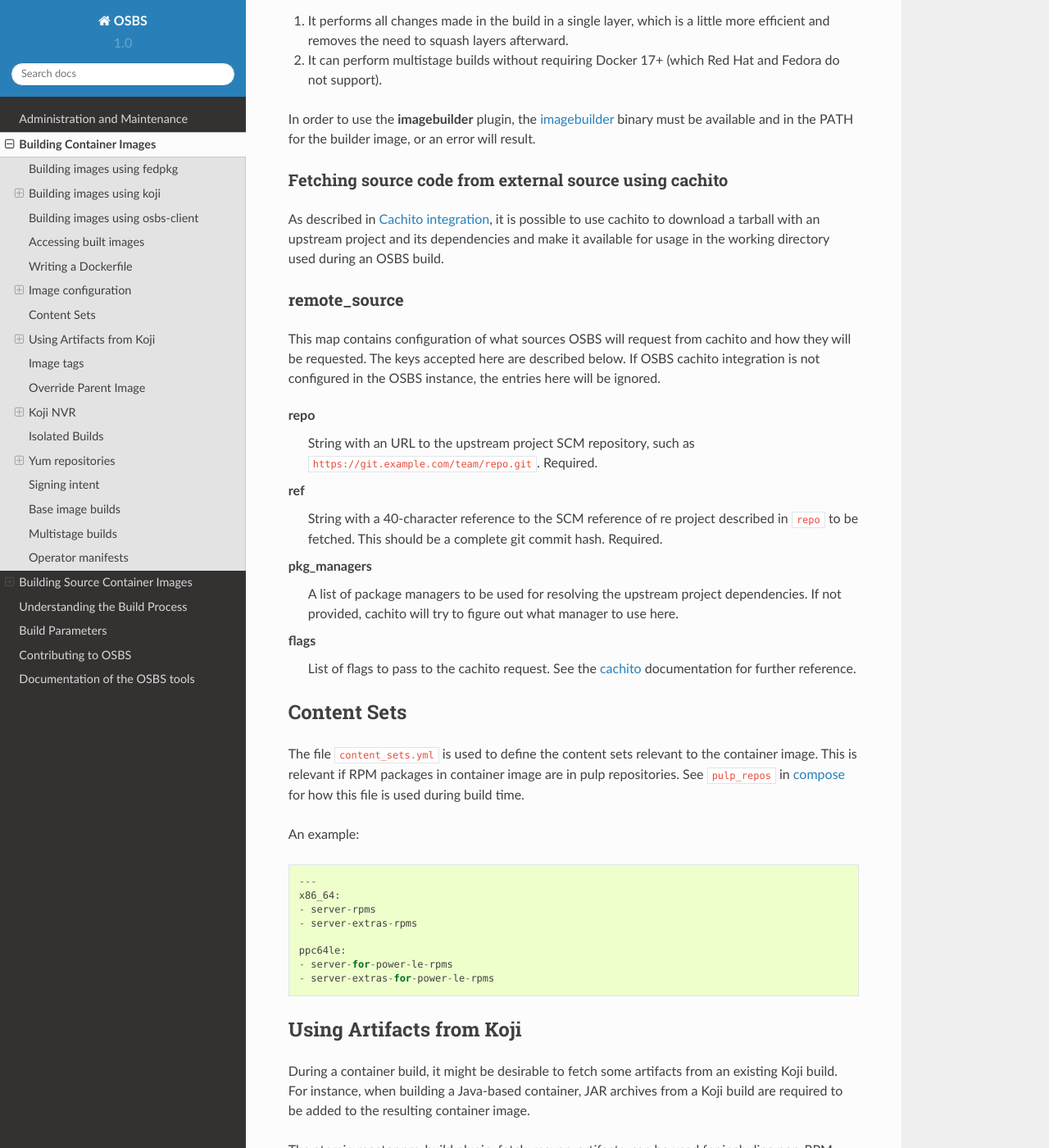
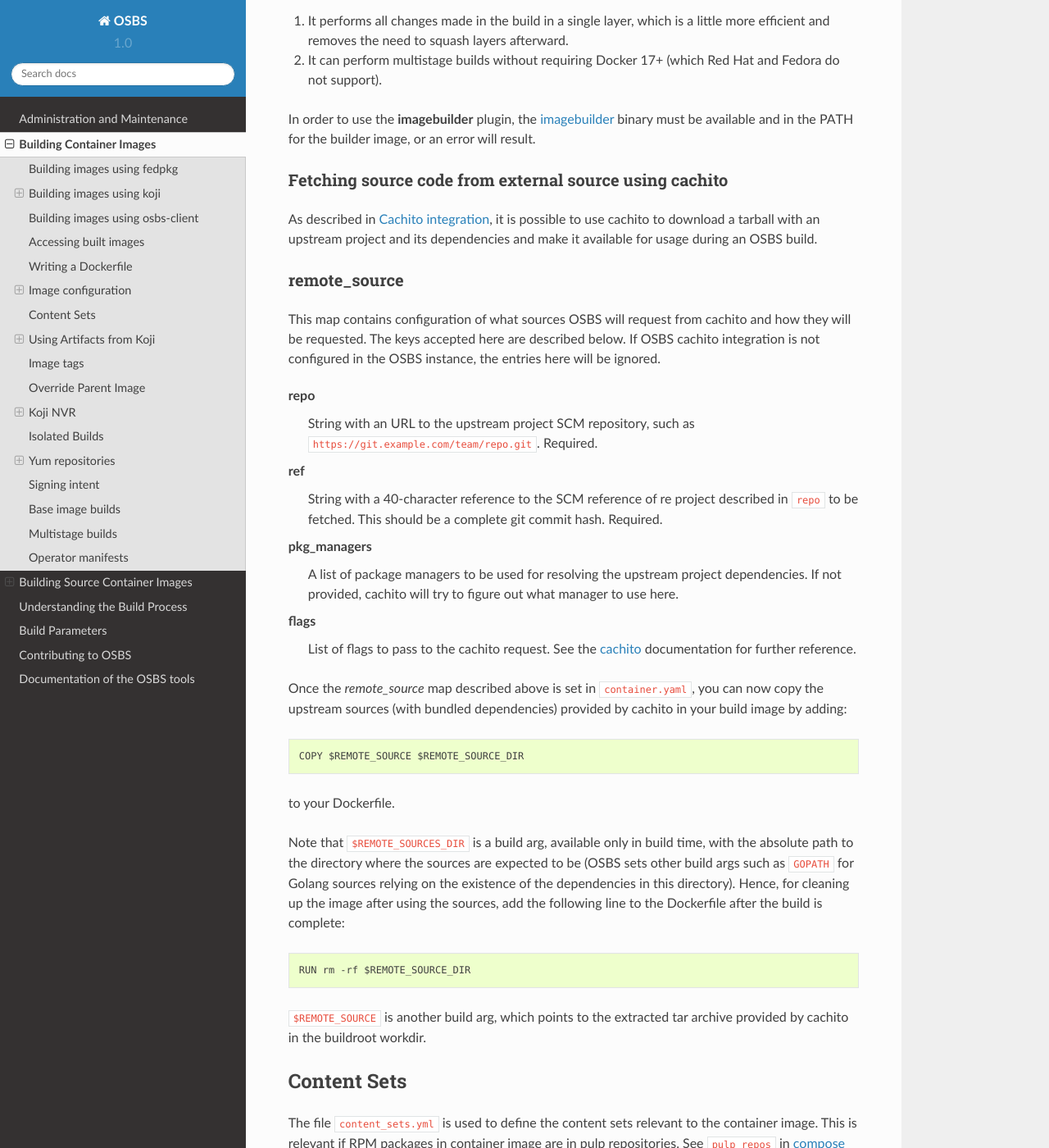
Before and after one commit to containerbuildsystem/osbs-docs, a Sphinx documentation site: the page built from docs/users.rst, in a window 1280 px wide and 1400 px high, scrolled down 11465 px. Shown: the whole window at 82% size. Built offline with Sphinx 7.4.7 and the Read the Docs theme 2.0.0, drawn with Linux system fonts in a browser that asks for light colours.

Commit message:
Describe usage of remote source build args
Describe how the build args provided by the remote source plugins may be
used to copy the remote sources into the build container.

* OSBS-8473

Signed-off-by: Athos Ribeiro <athos@redhat.com>

```diff
--- a/docs/users.rst
+++ b/docs/users.rst
@@ -601,7 +601,7 @@ Fetching source code from external source using cachito
 
 As described in :ref:`cachito-integration`, it is possible to use cachito to
 download a tarball with an upstream project and its dependencies and make it
-available for usage in the working directory used during an OSBS build.
+available for usage during an OSBS build.
 
 remote_source
 ~~~~~~~~~~~~~
@@ -628,6 +628,26 @@ pkg_managers
 flags
   List of flags to pass to the cachito request. See the cachito_ documentation
   for further reference.
+
+Once the `remote_source` map described above is set in ``container.yaml``, you
+can now copy the upstream sources (with bundled dependencies) provided by
+cachito in your build image by adding::
+
+    COPY $REMOTE_SOURCE $REMOTE_SOURCE_DIR
+
+to your Dockerfile.
+
+Note that ``$REMOTE_SOURCES_DIR`` is a build arg, available only in build time,
+with the absolute path to the directory where the sources are expected to be
+(OSBS sets other build args such as ``GOPATH`` for Golang sources relying on
+the existence of the dependencies in this directory). Hence, for cleaning up
+the image after using the sources, add the following line to the Dockerfile
+after the build is complete::
+
+    RUN rm -rf $REMOTE_SOURCE_DIR
+
+``$REMOTE_SOURCE`` is another build arg, which points to the extracted tar
+archive provided by cachito in the buildroot workdir.
 
 .. _cachito: https://github.com/release-engineering/cachito
 
```
